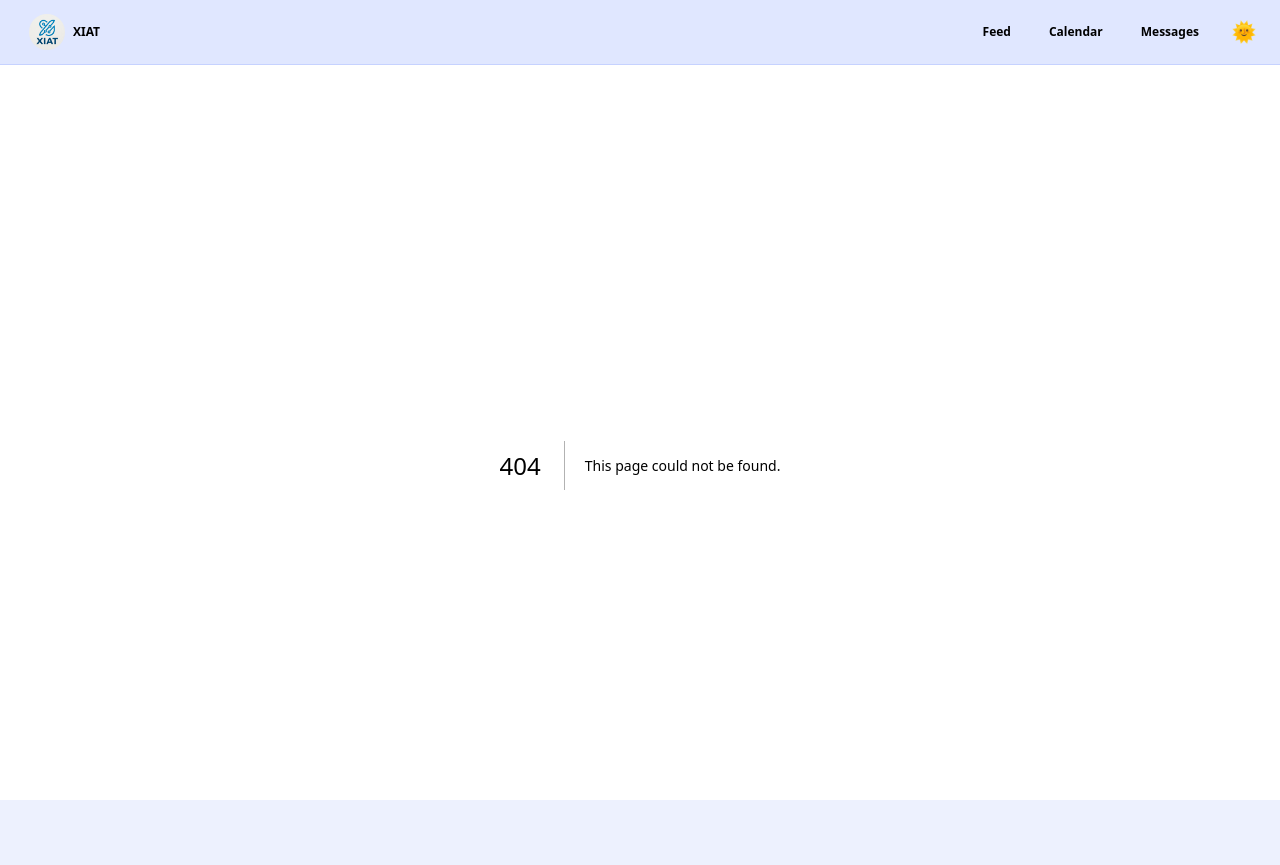
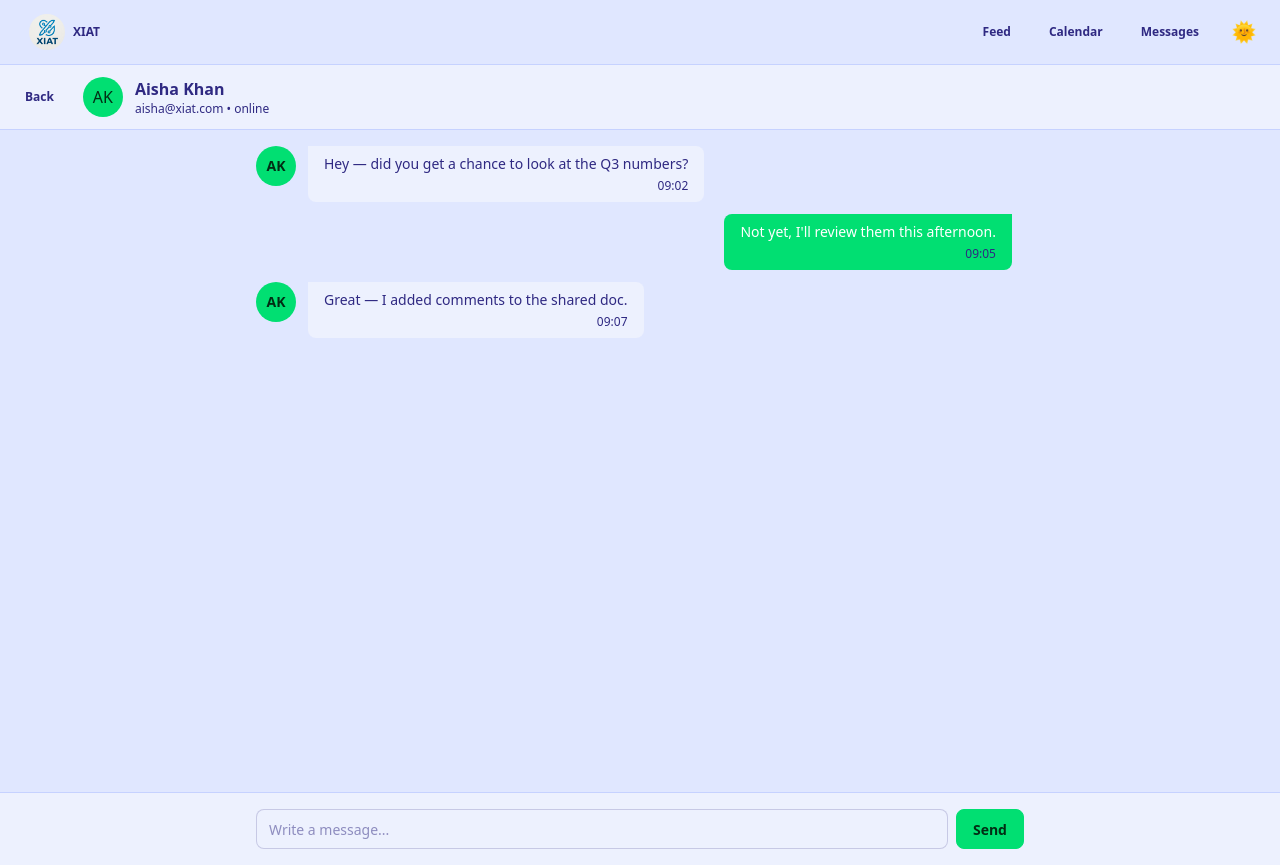
Before and after one commit to AnaMTF/Hackathon-Adobe-2025, a Next.js app: page /messages/1 in a window 1280 px wide. Before the commit this address had no page. Built offline with nearby package versions, Linux system fonts and the light colour scheme.

Commit message:
added chat bubbles for every chat

```diff
--- /dev/null
+++ b/app/messages/[id]/page.tsx
@@ -0,0 +1,77 @@
+"use client";
+
+import { useEffect } from "react";
+import { useParams, useRouter } from "next/navigation";
+import Image from "next/image";
+import { CHATS, CONVERSATIONS, Msg } from "../data";
+
+export default function ConversationPage() {
+  const params = useParams();
+  const router = useRouter();
+  const id = params?.id as string | undefined;
+
+  useEffect(() => {
+    // ensure the page scrolls to bottom if needed in real app
+  }, [id]);
+
+  const chat = CHATS.find((c) => c.id === id);
+  const messages: Msg[] = CONVERSATIONS[id ?? ""] ?? [];
+
+  if (!chat) {
+    return (
+      <main className="min-h-screen flex items-center justify-center">
+        <div className="text-center">
+          <p className="text-lg">Chat not found</p>
+          <button className="btn btn-sm mt-4" onClick={() => router.push('/messages')}>Back to messages</button>
+        </div>
+      </main>
+    );
+  }
+
+  return (
+    <main className="min-h-screen bg-base-200 flex flex-col">
+      <header className="w-full border-b border-base-300 bg-base-100">
+        <div className="container mx-auto flex items-center gap-4 p-3">
+          <button onClick={() => router.push('/messages')} className="btn btn-ghost btn-sm">Back</button>
+          <div className="flex items-center gap-3">
+            <div className="avatar">
+              <div className="w-10 h-10 rounded-full bg-primary text-primary-content flex items-center justify-center">{chat.name.split(' ').map(n => n[0]).slice(0,2).join('')}</div>
+            </div>
+            <div>
+              <div className="font-bold">{chat.name}</div>
+              <div className="text-xs text-neutral">{chat.email} • {chat.status}</div>
+            </div>
+          </div>
+        </div>
+      </header>
+
+      <div className="flex-1 overflow-auto container mx-auto p-4">
+        <div className="max-w-3xl mx-auto flex flex-col gap-3">
+          {messages.map((m) => (
+            <div key={m.id} className={`flex ${m.from === 'me' ? 'justify-end' : 'justify-start'}`}>
+              {m.from === 'them' && (
+                <div className="mr-3 w-10 h-10 rounded-full bg-primary text-primary-content flex items-center justify-center text-sm font-semibold">{chat.name.split(' ').map(n => n[0]).slice(0,2).join('')}</div>
+              )}
+
+              <div className={`px-4 py-2 rounded-lg max-w-[70%] ${m.from === 'me' ? 'bg-primary text-white rounded-tr-none' : 'bg-base-100 text-base-content rounded-tl-none'}`}>
+                <div className="text-sm">{m.text}</div>
+                <div className="text-xs text-neutral mt-1 text-right">{m.time}</div>
+              </div>
+
+              {m.from === 'me' && (
+                <div className="ml-3" />
+              )}
+            </div>
+          ))}
+        </div>
+      </div>
+
+      <footer className="border-t border-base-300 bg-base-100 p-4">
+        <div className="container mx-auto max-w-3xl flex gap-2">
+          <input className="input input-bordered flex-1" placeholder="Write a message..." aria-label="Write a message" />
+          <button className="btn btn-primary">Send</button>
+        </div>
+      </footer>
+    </main>
+  );
+}
--- /dev/null
+++ b/app/messages/data.ts
@@ -0,0 +1,43 @@
+export type Chat = {
+  id: string;
+  name: string;
+  email: string;
+  status: "online" | "away" | "busy" | "offline";
+  lastMessage: string;
+  unread?: boolean;
+};
+
+export type Msg = {
+  id: string;
+  from: "me" | "them";
+  text: string;
+  time: string;
+};
+
+export const CHATS: Chat[] = [
+  { id: "1", name: "Aisha Khan", email: "aisha@xiat.com", status: "online", lastMessage: "I'll send the report by EOD.", unread: true },
+  { id: "2", name: "Ben Torres", email: "ben.torres@xiat.com", status: "away", lastMessage: "On a call right now — can we talk later?", unread: false },
+  { id: "3", name: "Carla Reyes", email: "carla@xiat.com", status: "busy", lastMessage: "Locked the design for sprint 6.", unread: true },
+  { id: "4", name: "Daniel Wu", email: "daniel.wu@xiat.com", status: "offline", lastMessage: "Thanks — reviewed and approved.", unread: false },
+];
+
+export const CONVERSATIONS: Record<string, Msg[]> = {
+  "1": [
+    { id: "m1", from: "them", text: "Hey — did you get a chance to look at the Q3 numbers?", time: "09:02" },
+    { id: "m2", from: "me", text: "Not yet, I'll review them this afternoon.", time: "09:05" },
+    { id: "m3", from: "them", text: "Great — I added comments to the shared doc.", time: "09:07" },
+  ],
+  "2": [
+    { id: "m1", from: "them", text: "Can we push the meeting by 30 minutes?", time: "11:10" },
+    { id: "m2", from: "me", text: "Sure, works for me.", time: "11:11" },
+  ],
+  "3": [
+    { id: "m1", from: "them", text: "I've locked the design. Please don't edit anymore.", time: "14:22" },
+    { id: "m2", from: "me", text: "Acknowledged — thanks for the heads up.", time: "14:25" },
+    { id: "m3", from: "them", text: "Also update the figma notes.", time: "14:26" },
+  ],
+  "4": [
+    { id: "m1", from: "them", text: "Thanks for the review — approved on my side.", time: "16:00" },
+    { id: "m2", from: "me", text: "Awesome, merging now.", time: "16:05" },
+  ],
+};
--- a/app/messages/page.tsx
+++ b/app/messages/page.tsx
@@ -1,22 +1,8 @@
 "use client";
+
 import { useEffect, useMemo, useState, useRef } from "react";
 import { useRouter } from "next/navigation";
-
-type Chat = {
-  id: string;
-  name: string;
-  email: string;
-  status: "online" | "away" | "busy" | "offline";
-  lastMessage: string;
-  unread?: boolean;
-};
-
-const DUMMY_CHATS: Chat[] = [
-  { id: "1", name: "Aisha Khan", email: "aisha@xiat.com", status: "online", lastMessage: "I'll send the report by EOD.", unread: true },
-  { id: "2", name: "Ben Torres", email: "ben.torres@xiat.com", status: "away", lastMessage: "On a call right now — can we talk later?", unread: false },
-  { id: "3", name: "Carla Reyes", email: "carla@xiat.com", status: "busy", lastMessage: "Locked the design for sprint 6.", unread: true },
-  { id: "4", name: "Daniel Wu", email: "daniel.wu@xiat.com", status: "offline", lastMessage: "Thanks — reviewed and approved.", unread: false },
-];
+import { CHATS, type Chat } from "./data";
 
 function statusColor(s: Chat["status"]) {
   switch (s) {
@@ -33,10 +19,10 @@ function statusColor(s: Chat["status"]) {
 
 export default function Messages() {
   const router = useRouter();
-  const [chats] = useState<Chat[]>(DUMMY_CHATS);
+  const [chats] = useState<Chat[]>(CHATS);
   const [query, setQuery] = useState("");
   const [showResults, setShowResults] = useState(false);
-  const inputRef = useRef<HTMLInputElement | null>(null);
+  const inputRef = useRef<HTMLDivElement | null>(null);
 
   // expose unread count for header via localStorage
   useEffect(() => {
@@ -77,7 +63,10 @@ export default function Messages() {
                 placeholder="Search chats or colleagues"
                 aria-label="Search chats"
                 value={query}
-                onChange={(e) => { setQuery(e.target.value); setShowResults(true); }}
+                onChange={(e) => {
+                  setQuery(e.target.value);
+                  setShowResults(true);
+                }}
                 onFocus={() => setShowResults(true)}
               />
 
@@ -101,11 +90,18 @@ export default function Messages() {
           <div className="divide-y divide-base-200">
             {chats.map((c) => (
               <div key={c.id} className="block">
-                <div onClick={() => router.push(`/messages/${c.id}`)} className="flex items-center gap-4 p-4 hover:bg-base-200 cursor-pointer">
+                <div
+                  onClick={() => router.push(`/messages/${c.id}`)}
+                  className="flex items-center gap-4 p-4 hover:bg-base-200 cursor-pointer"
+                >
                   <div className="relative">
                     <div className="avatar">
                       <div className="w-12 h-12 rounded-full bg-primary text-primary-content flex items-center justify-center text-sm font-semibold">
-                        {c.name.split(" ").map((n) => n[0]).slice(0,2).join("")}
+                        {c.name
+                          .split(" ")
+                          .map((n) => n[0])
+                          .slice(0, 2)
+                          .join("")}
                       </div>
                     </div>
 
@@ -116,7 +112,7 @@ export default function Messages() {
 
                   <div className="flex-1">
                     <div className="flex items-center justify-between">
-                      <div className={`${c.unread ? 'font-bold' : 'font-medium'}`}>{c.name}</div>
+                      <div className={`${c.unread ? "font-bold" : "font-medium"}`}>{c.name}</div>
                       <div className="flex items-center gap-2">
                         {c.unread && <span className="inline-block h-2 w-2 rounded-full bg-accent animate-bounce" aria-hidden />}
                         <div className="text-xs text-neutral">2:14 PM</div>
```
